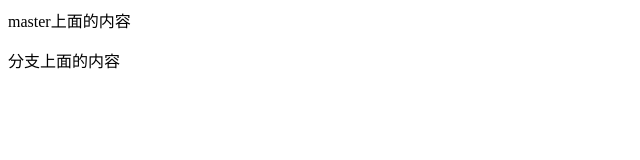
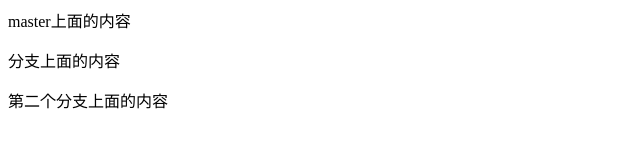
Before and after one commit to Xiu08Ting09Huang/demo01, a plain HTML site: page index.html in a window 1280 px wide. Shown: the whole page, without its empty margins (0-640 px from the left). Drawn offline with Linux system fonts and the light colour scheme.

Commit message:
03-提交

```diff
--- a/index.html
+++ b/index.html
@@ -11,5 +11,8 @@
 <p>
     分支上面的内容
 </p>
+<p>
+    第二个分支上面的内容
+</p>
 </body>
 </html>
```
